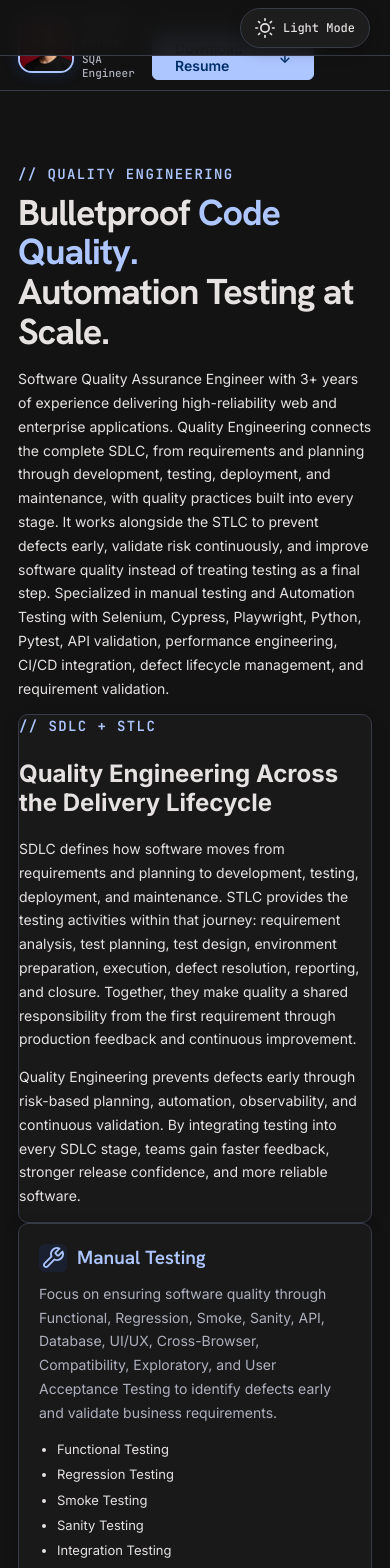
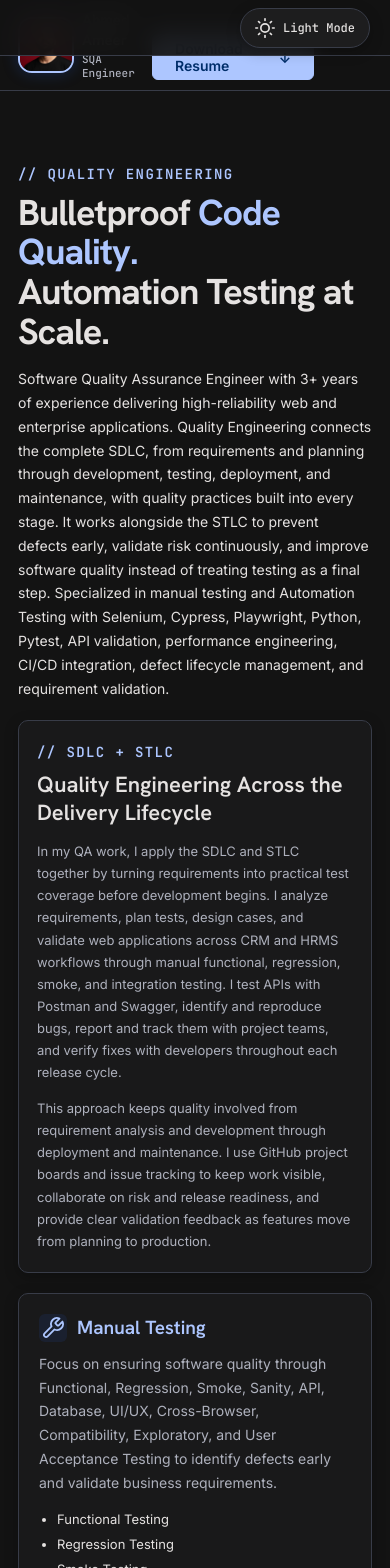
Before and after one commit to ahmedameer-100/ahmedameersqaportfolio, a Next.js app: page / in a window 390 px wide. Shown: the top 1568 px of the page. Built offline with nearby package versions, Linux system fonts and the light colour scheme.

Commit message:
Update project

```diff
--- a/app/globals.css
+++ b/app/globals.css
@@ -200,6 +200,7 @@ textarea {
   height: 100%;
   object-fit: cover;
   object-position: center top;
+  image-rendering: auto;
   transition: transform 0.3s ease;
 }
 
@@ -390,6 +391,29 @@ main {
   grid-template-columns: 1fr 1fr;
   gap: 20px;
   margin-bottom: 24px;
+}
+
+.quality-principles {
+  padding: 24px 28px;
+  margin: 24px 0;
+}
+
+.quality-principles h2 {
+  font: 600 25px / 1.2 'Hanken Grotesk', sans-serif;
+  color: var(--text);
+  margin: 0 0 14px;
+}
+
+.quality-principles p:not(.eyebrow) {
+  color: var(--muted);
+  font-size: 14px;
+  line-height: 1.75;
+  margin: 0 0 14px;
+  max-width: 900px;
+}
+
+.quality-principles p:last-child {
+  margin-bottom: 0;
 }
 
 .hero-expertise-card {
@@ -1605,6 +1629,21 @@ footer p {
     font-size: 36px;
   }
 
+  .quality-principles {
+    padding: 20px 18px;
+    margin: 20px 0;
+  }
+
+  .quality-principles h2 {
+    font-size: 22px;
+    line-height: 1.25;
+  }
+
+  .quality-principles p:not(.eyebrow) {
+    font-size: 13px;
+    line-height: 1.7;
+  }
+
   .hero-expertise {
     grid-template-columns: 1fr;
   }
--- a/app/layout.tsx
+++ b/app/layout.tsx
@@ -17,7 +17,7 @@ export const metadata: Metadata = {
 
 export default function RootLayout({ children }: Readonly<{ children: React.ReactNode }>) {
   return (
-    <html lang="en" data-theme="dark">
+    <html lang="en" data-theme="dark" suppressHydrationWarning>
       <head>
         <link rel="icon" href="/favicon.svg" type="image/svg+xml" />
         <link rel="icon" href="/favicon-32.png" type="image/png" sizes="32x32" />
--- a/app/page.tsx
+++ b/app/page.tsx
@@ -320,6 +320,8 @@ export default function Home() {
               alt="Ahmed Ameer — SQA Engineer"
               width={52}
               height={52}
+              quality={75}
+              sizes="(max-width: 640px) 56px, 72px"
               priority
             />
           </div>
@@ -382,10 +384,10 @@ export default function Home() {
               <p className="eyebrow accent">// SDLC + STLC</p>
               <h2>Quality Engineering Across the Delivery Lifecycle</h2>
               <p>
-                SDLC defines how software moves from requirements and planning to development, testing, deployment, and maintenance. STLC provides the testing activities within that journey: requirement analysis, test planning, test design, environment preparation, execution, defect resolution, reporting, and closure. Together, they make quality a shared responsibility from the first requirement through production feedback and continuous improvement.
+                In my QA work, I apply the SDLC and STLC together by turning requirements into practical test coverage before development begins. I analyze requirements, plan tests, design cases, and validate web applications across CRM and HRMS workflows through manual functional, regression, smoke, and integration testing. I test APIs with Postman and Swagger, identify and reproduce bugs, report and track them with project teams, and verify fixes with developers throughout each release cycle.
               </p>
               <p>
-                Quality Engineering prevents defects early through risk-based planning, automation, observability, and continuous validation. By integrating testing into every SDLC stage, teams gain faster feedback, stronger release confidence, and more reliable software.
+                This approach keeps quality involved from requirement analysis and development through deployment and maintenance. I use GitHub project boards and issue tracking to keep work visible, collaborate on risk and release readiness, and provide clear validation feedback as features move from planning to production.
               </p>
             </div>
 
@@ -429,7 +431,10 @@ export default function Home() {
               <p className="eyebrow accent">// AI IN QUALITY ENGINEERING</p>
               <h2>Smarter Quality, Faster Feedback</h2>
               <p>
-                AI can extend modern QA and Quality Engineering with AI-assisted test case generation, intelligent test data generation, automated test maintenance, self-healing automation tests, defect prediction, risk analysis, test result analysis, regression test optimization, and AI-assisted API and UI testing. It also supports faster root cause analysis and continuous quality monitoring while keeping human judgment at the center of quality decisions.
+                I see AI as a practical extension of the QA workflow I already use across manual and automation testing. It can help generate and improve test cases, analyze scenarios and potential edge cases, prepare test data, support API testing, and summarize bug patterns or reproduction evidence. Used alongside Playwright and JavaScript-based automation, AI can also reduce repetitive framework maintenance, improve coverage, and make regression execution and feedback faster.
+              </p>
+              <p>
+                Connected with CI/CD and GitHub Actions, these tools can help prioritize regression checks, analyze test results, and surface risks earlier. Human validation remains essential: I use AI to accelerate investigation and test design while keeping QA judgment, defect verification, and release decisions grounded in the application and its requirements.
               </p>
             </div>
 
```
